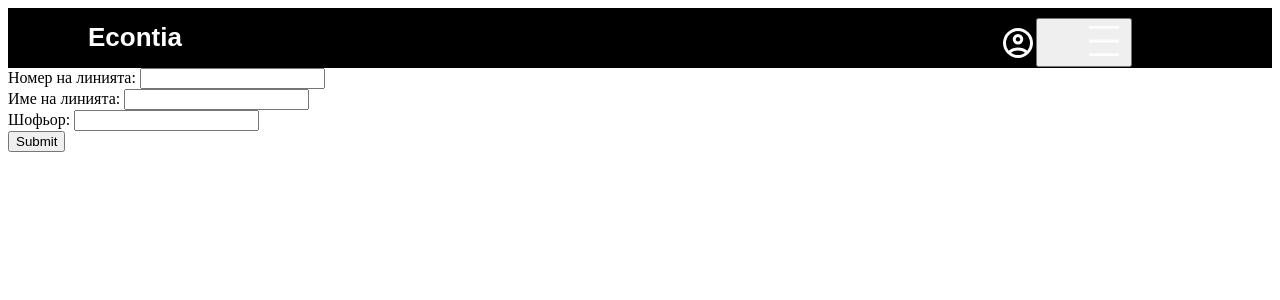
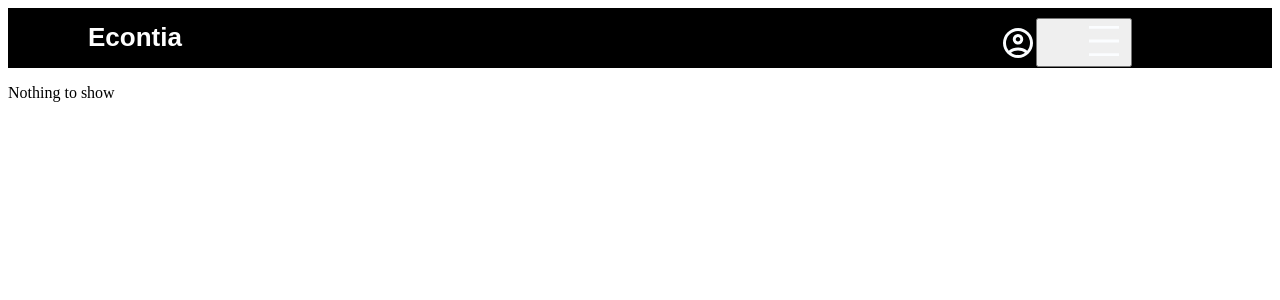
Before and after one commit to NixanV/Econtia-App, a React (Create React App) app in the folder client/: page /nov-tovarene in a window 1280 px wide. Shown: the top 300 px of the page. Built offline with nearby package versions, Linux system fonts and the light colour scheme.

Commit message:
ternary operator added

```diff
--- a/client/src/components/NovTovarene/NovTovarene.jsx
+++ b/client/src/components/NovTovarene/NovTovarene.jsx
@@ -15,13 +15,15 @@ export const NovTovarene = () => {
         opened: false,
     });
 
+    const [loadedData, setLoadedData] = useState(false);
+
     const changeHandler = (e) => {
         setData( state => ({
             ...state,
             [e.target.name]: e.target.value
         })
-
         )
+        setLoadedData(true)
     }
 
     const onSubmitHandler = async (e, info) => {
@@ -35,7 +37,9 @@ export const NovTovarene = () => {
     }
 
     return(
-        <Form onSubmit={(e) => onSubmitHandler(e, data)}>
+        <>
+            {loadedData ?
+                (<Form onSubmit={(e) => onSubmitHandler(e, data)}>
                     <Form.Group className={style["mb-3"]} controlId="formBasicEmail">
                         <Form.Label>Номер на линията: </Form.Label>
                         <Form.Control
@@ -69,6 +73,20 @@ export const NovTovarene = () => {
                     <Button variant="primary" type="submit">
                         Submit
                     </Button>
-        </Form>
+                </Form>)
+                :(
+
+                    <>
+                        <p>Nothing to show</p>
+                    </>
                 )
+
             }
+        </>
+
+
+
+
+    )
+
+}
```
Lines whose indentation alone changed are shown as unchanged.
